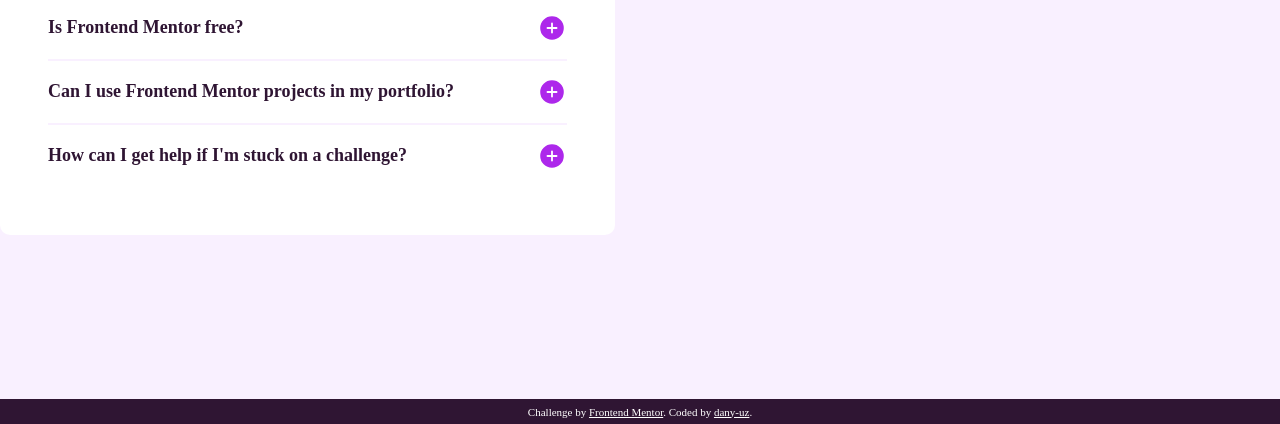
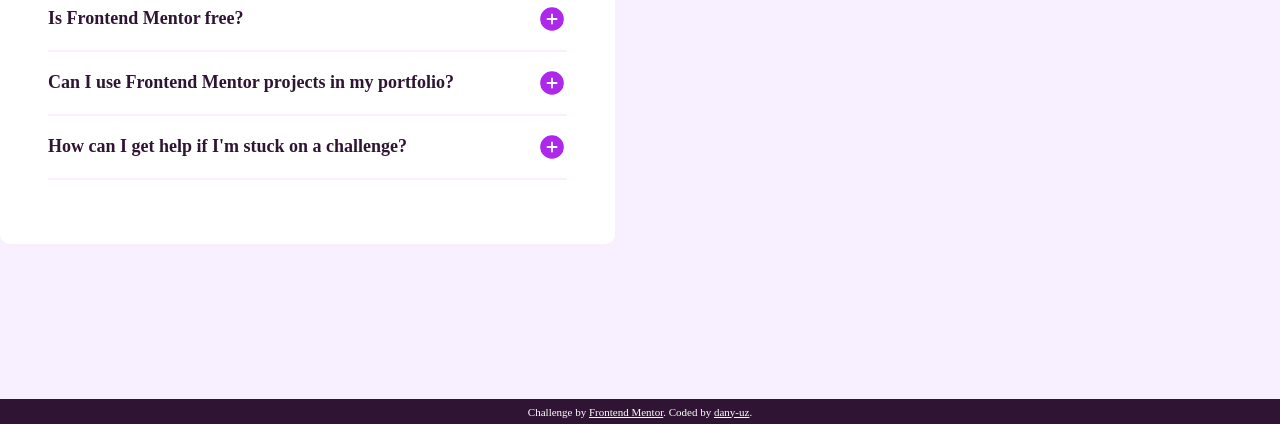
Before and after one commit to dany-uz/FAQ-Acordion, a plain HTML site: page index.html in a window 1280 px wide. Shown: the part 376-800 px from the top of the page. Drawn offline with Linux system fonts and the light colour scheme.

Commit message:
Refactor CSS by simplifying list item border styles in container

```diff
--- a/styles/styles.css
+++ b/styles/styles.css
@@ -70,7 +70,7 @@ main .background-pattern {
     list-style: none;
 }
 
-#container ul li:not(:last-child) {
+#container ul li {
     border-bottom: 2px solid var(--secondary-color);
     margin: 1rem 0;
 }
```
